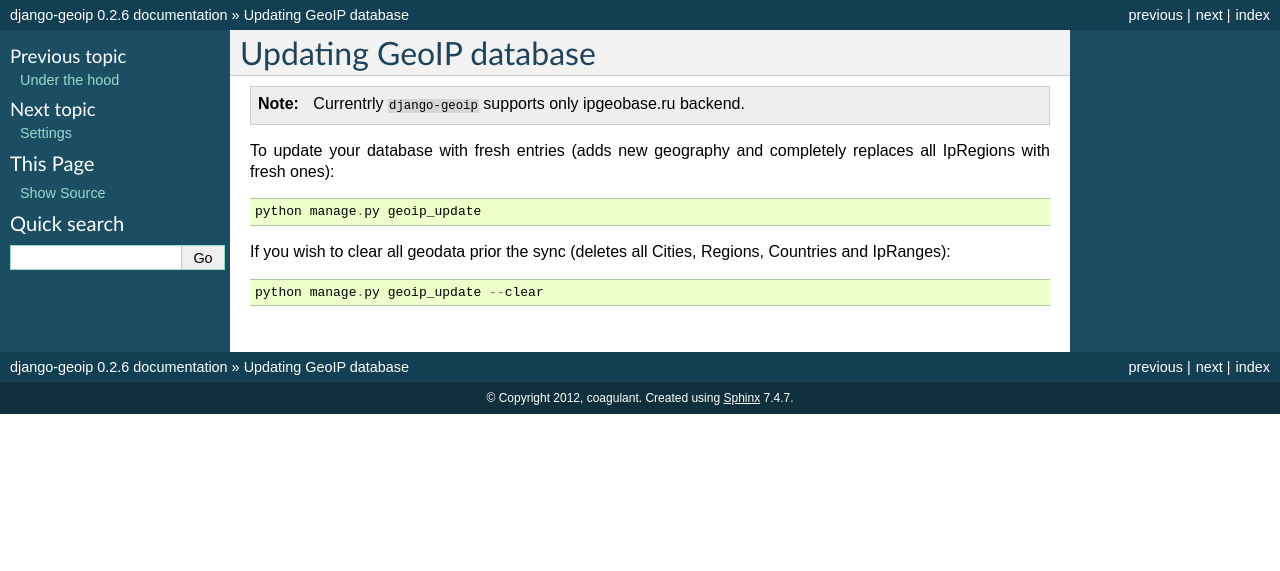
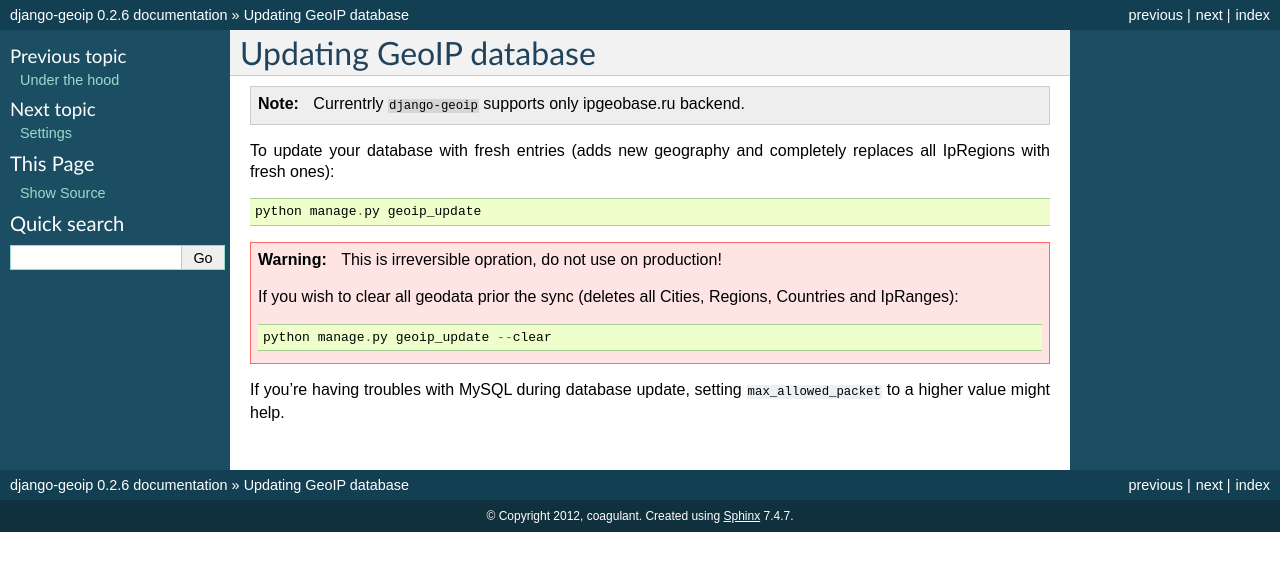
Before and after one commit to futurecolors/django-geoip, a Sphinx documentation site: the page built from docs/update.rst, in a window 1280 px wide. Shown: the top 571 px of the page. Built offline with Sphinx 7.4.7, drawn with Linux system fonts in a browser that asks for light colours.

Commit message:
Management command docs section updated Warns about unsafe argument and possible troubleshooting Fixes #21

```diff
--- a/docs/update.rst
+++ b/docs/update.rst
@@ -11,7 +11,15 @@ To update your database with fresh entries
 
     python manage.py geoip_update
 
-If you wish to clear all geodata prior the sync
-(deletes all Cities, Regions, Countries and IpRanges)::
 
-    python manage.py geoip_update --clear
+.. warning::
+    This is irreversible opration, do not use on production!
+
+    If you wish to clear all geodata prior the sync
+    (deletes all Cities, Regions, Countries and IpRanges)::
+
+        python manage.py geoip_update --clear
+
+
+If you're having troubles with MySQL during database update,
+setting ``max_allowed_packet`` to a higher value might help.
```
